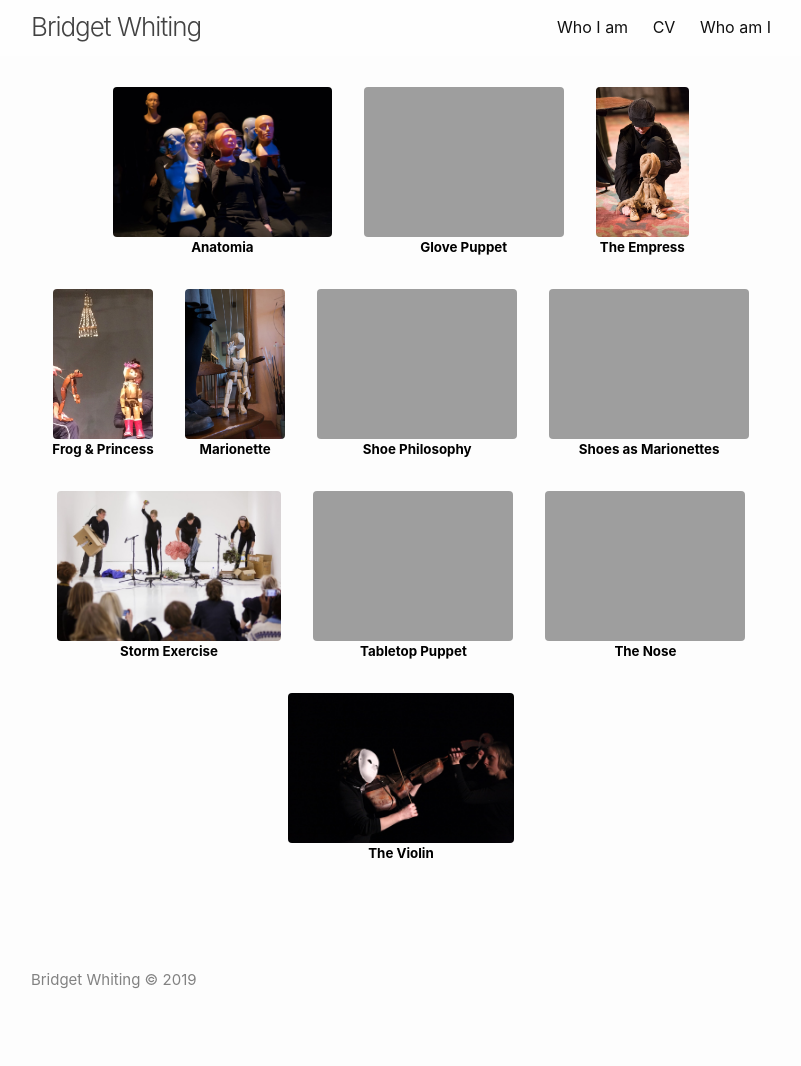
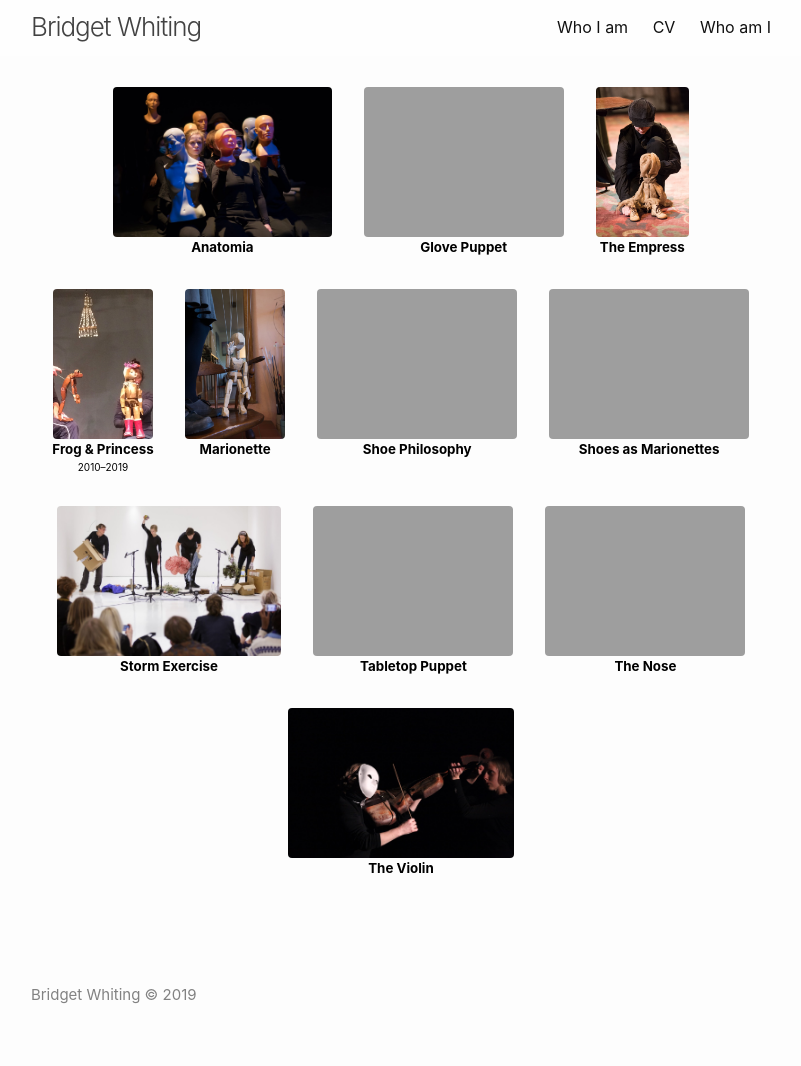
Before and after one commit to markwhiting/bridget, a Jekyll site: the page built from index.md, in a window 1280 px wide. Shown: the whole page, without its empty margins (239-1040 px from the left). Built offline with Jekyll 4.4.1, drawn with Linux system fonts in a browser that asks for light colours.

Commit message:
Testing date feature

```diff
--- a/_layouts/home.html
+++ b/_layouts/home.html
@@ -18,13 +18,13 @@ layout: default
         <p class="project-label">
           <strong>{{ project.title | escape }}</strong>
         </p>
-        <!-- {% if project.endDate %}
+        {% if project.end %}
         <p class="project-label" style="font-size: x-small;">
-          {% if project.startDate %}{{ project.startDate | escape }}–{%- endif
-          -%}{{ project.endDate | escape }}
+          {% if project.start %}{{ project.start | escape }}–{%- endif -%}{{
+            project.end | escape
+          }}
         </p>
-        {% endif %} -->
-        {% endif %}
+        {% endif %} {% endif %}
       </a>
     </li>
     {% endfor %}
--- a/_projects/frog-and-princess.markdown
+++ b/_projects/frog-and-princess.markdown
@@ -1,6 +1,8 @@
 ---
 title: Frog & Princess
 image: /assets/FrogPrincess/1 F&P.jpeg
+start: 2010
+end: 2019
 ---
 
 The Princess, tired of her ice confined within the palace domain, controlled by servants and restricted by etiquette lessons, would much prefer to be playing in the mud outside. When her ball bounces over the palace garden walls she is determined to follow it, into the forest where, inevitably she meets a frog. Do you think they will be friends?
--- a/_sass/minima/_layout.scss
+++ b/_sass/minima/_layout.scss
@@ -247,8 +247,9 @@
 
 .heroImage {
   float: right;
-  margin: 0;
+  margin: 0 0 $spacing-unit/4 $spacing-unit/4;
   padding: 0;
+  max-width: 40%;
 }
 
 .post-content {
```
